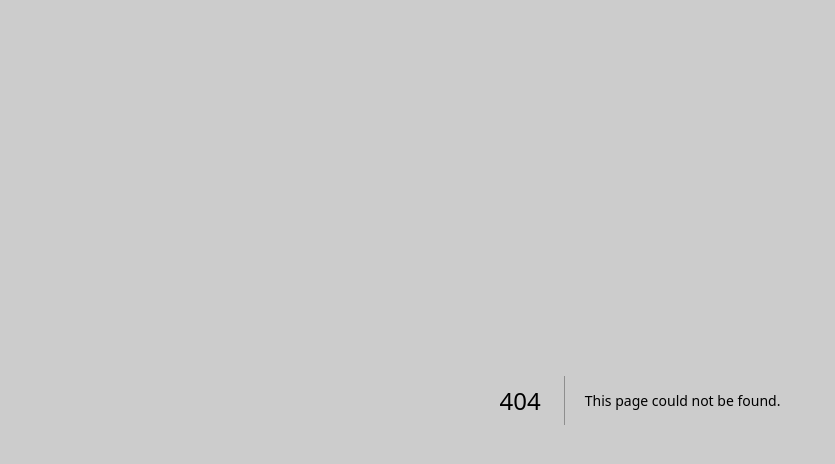
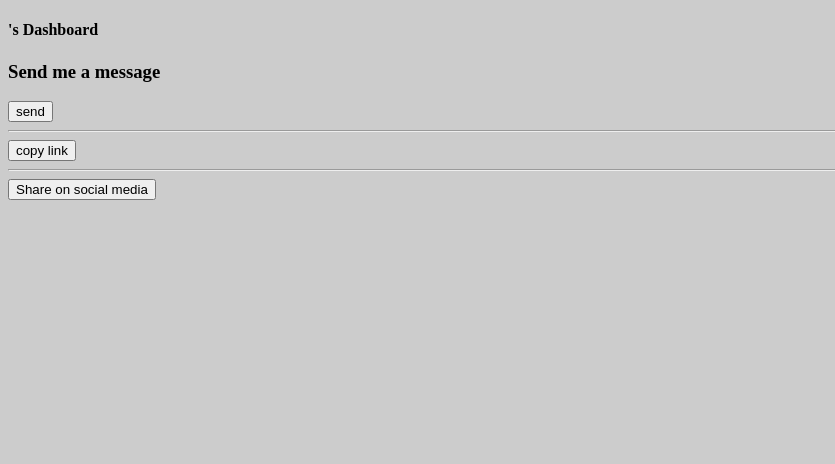
Before and after one commit to Berrones-Edwin/ngl-clone-app, a Next.js app: page /dashboard in a window 1280 px wide. Before the commit this address had no page. Shown: the top 464 px of the page, without its empty margins (0-835 px from the left). Built offline with nearby package versions, Linux system fonts and the light colour scheme.

Commit message:
feat new page to show dashboard

```diff
--- /dev/null
+++ b/pages/dashboard/index.tsx
@@ -0,0 +1,32 @@
+import { useUsername } from "@/hooks/useUsername"
+
+export default function Dashboard() {
+
+    const { username } = useUsername()
+    return (
+        <>
+            <main>
+                <h4>{`${username.toUpperCase()}'s Dashboard`}  </h4>
+
+                <section>
+                    <article>
+                        <h3>Send me a message</h3>
+                        <button>send</button>
+                    </article>
+                </section>
+                <hr />
+                <section>
+                    <div>
+                        <button>
+                            copy link
+                        </button>
+                    </div>
+                </section>
+                <hr />
+                <section>
+                    <div><button>Share on social media</button></div>
+                </section>
+            </main>
+        </>
+    )
+}
```
